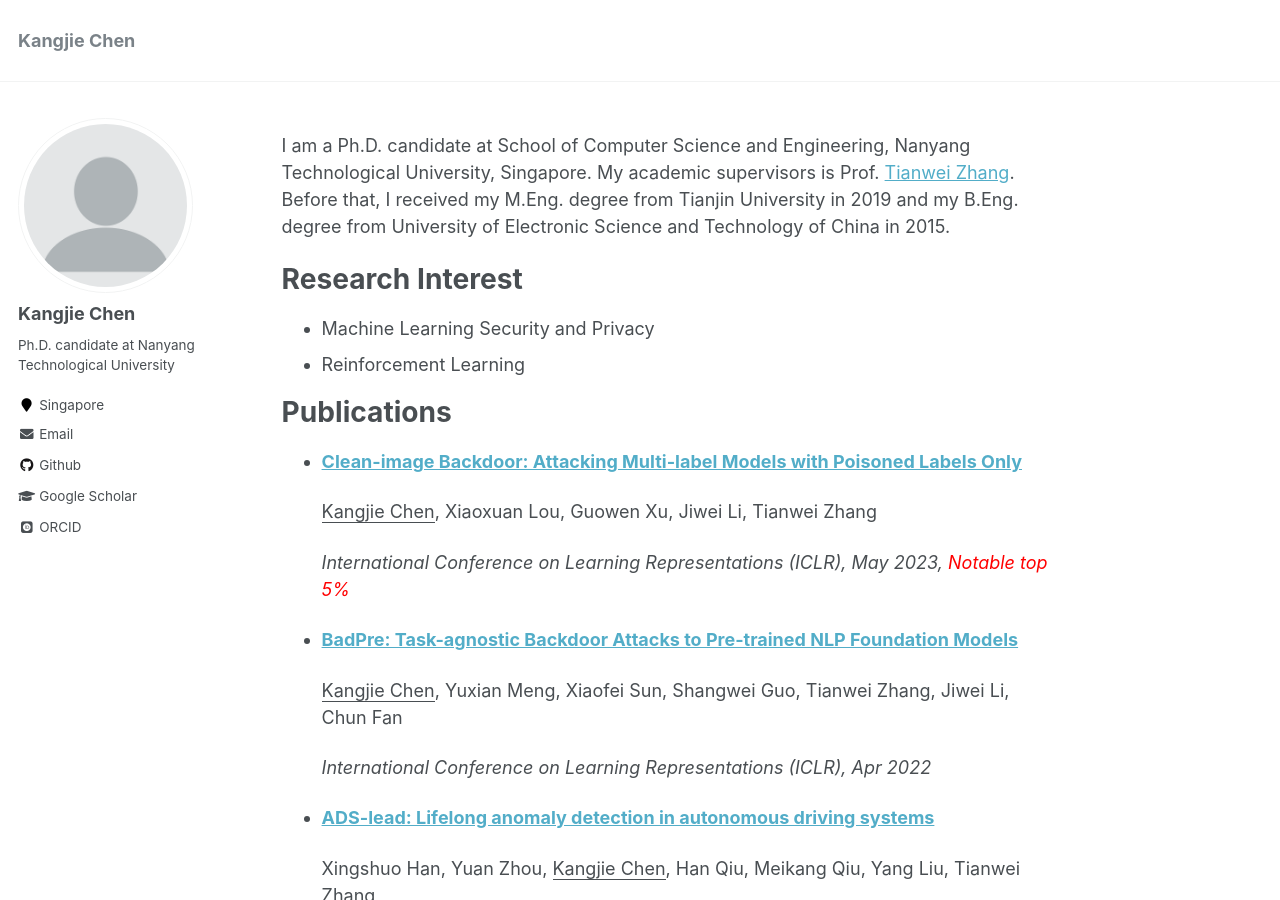
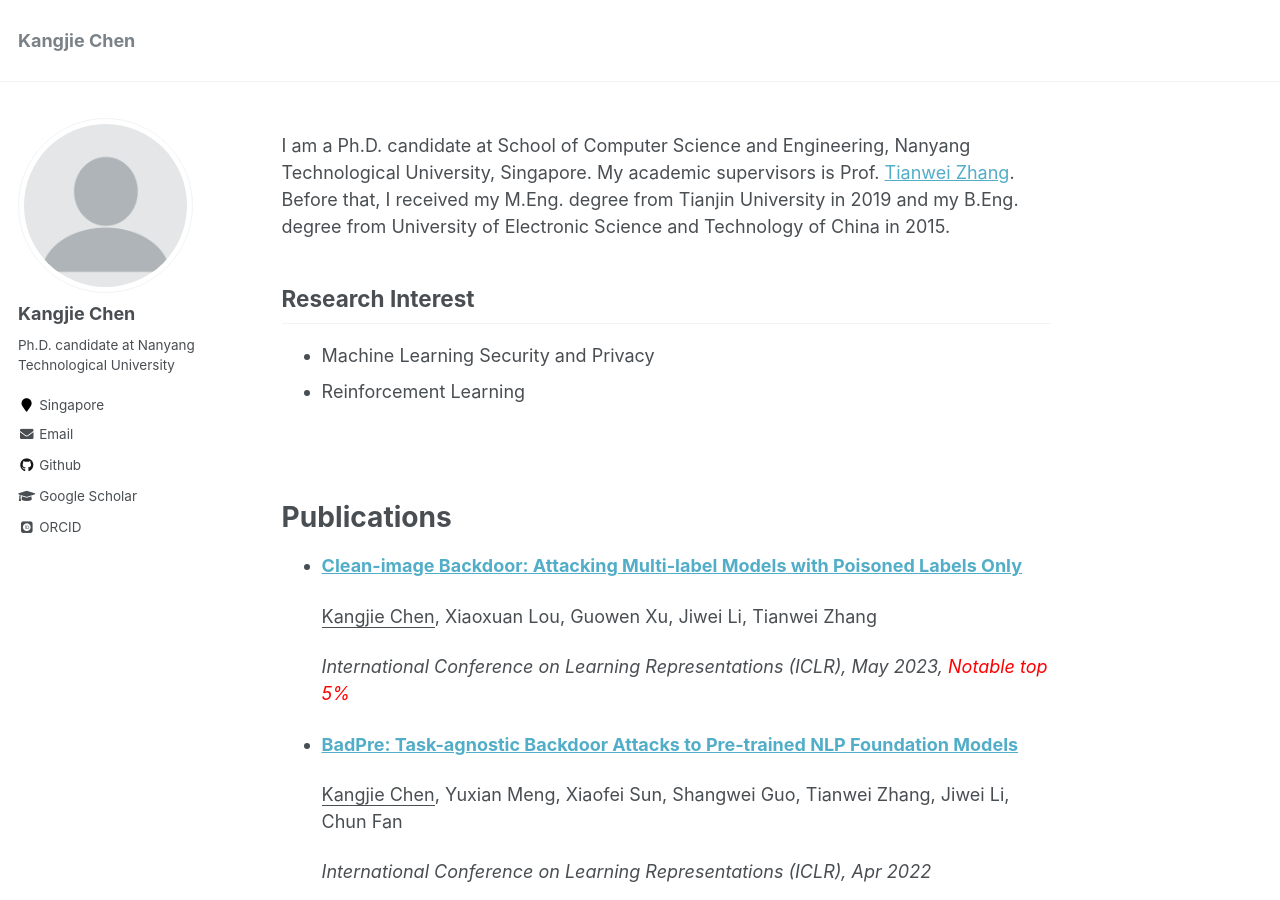
Before and after one commit to kangjie-chen/kangjie-chen.github.io, a Jekyll site: the page built from _pages/about.md, in a window 1280 px wide and 900 px high. Built offline with Jekyll 4.4.1, drawn with Linux system fonts in a browser that asks for light colours; some web fonts are replaced.

Commit message:
update homepage

```diff
--- a/_pages/about.md
+++ b/_pages/about.md
@@ -10,10 +10,12 @@ redirect_from:
 
 I am a Ph.D. candidate at School of Computer Science and Engineering, Nanyang Technological University, Singapore. My academic supervisors is Prof. [Tianwei Zhang](https://personal.ntu.edu.sg/tianwei.zhang/index.html). Before that, I received my M.Eng. degree from Tianjin University in 2019 and my B.Eng. degree from University of Electronic Science and Technology of China in 2015.
 
-# Research Interest
+## Research Interest
 - Machine Learning Security and Privacy
 - Reinforcement Learning
 
+<br/>
+<br/>
 
 # Publications
 
```
